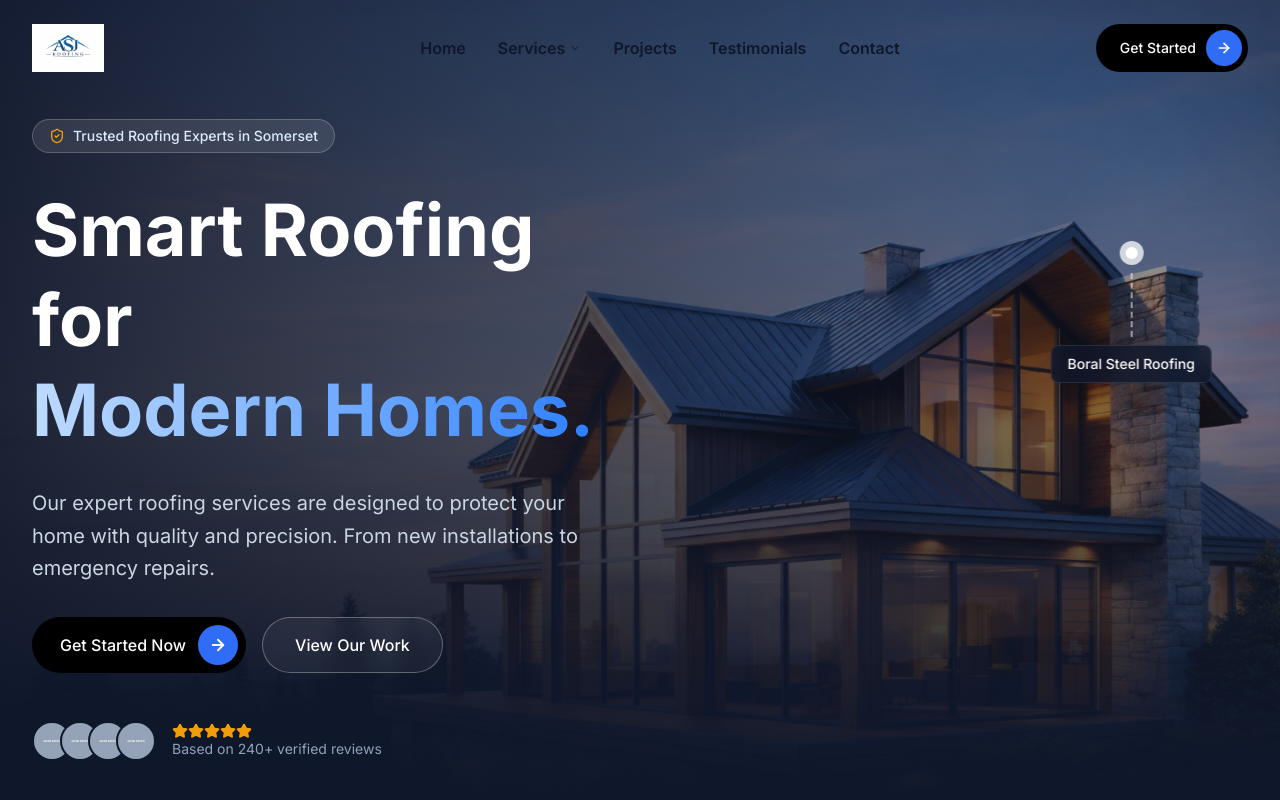
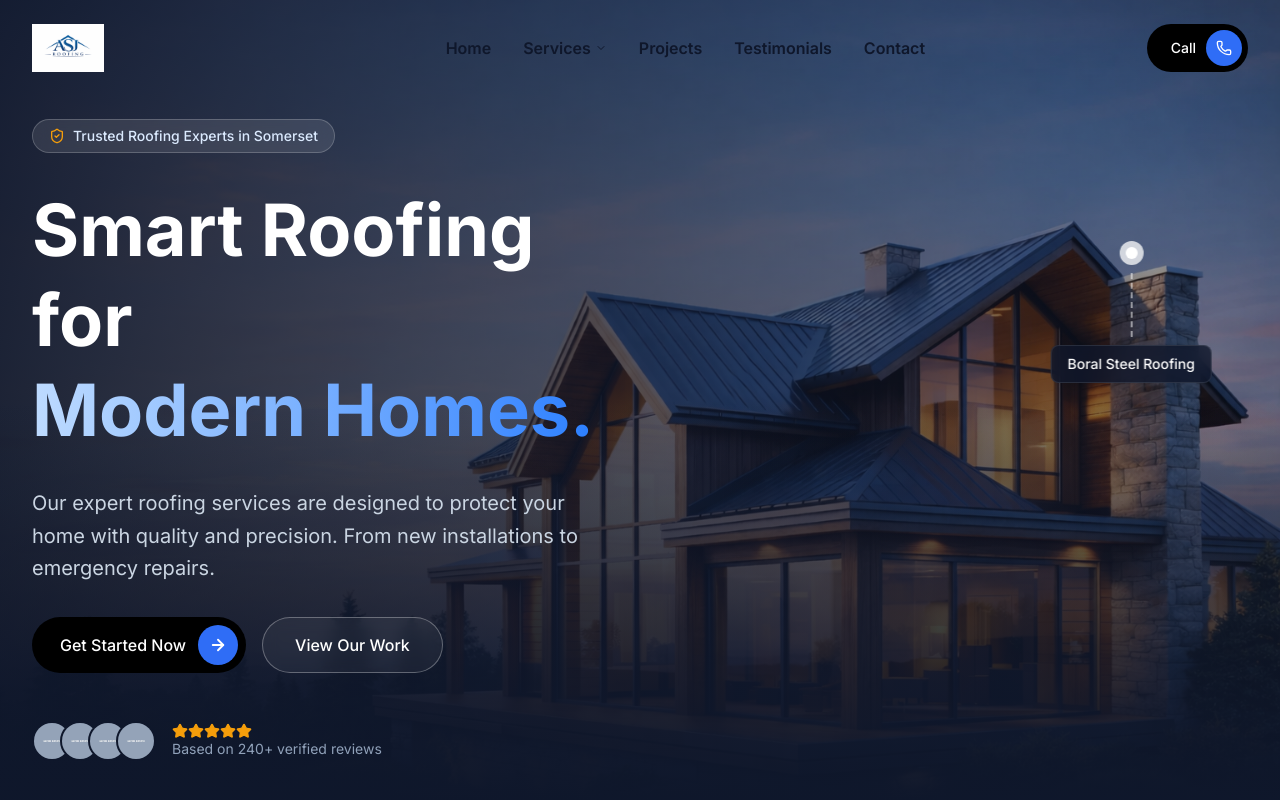
Before and after one commit to razal1113/asjroofing, a Next.js app: page / in a window 1280 px wide. Shown: the top 800 px of the page. Built offline with nearby package versions, Linux system fonts and the light colour scheme.

Commit message:
Auto-sync after agent response

```diff
--- a/src/components/layout/Header.tsx
+++ b/src/components/layout/Header.tsx
@@ -101,15 +101,15 @@ export function Header() {
 
                         {/* CTA Button & Mobile Toggle */}
                         <div className="flex items-center shrink-0">
-                            <Link
-                                href="/contact"
+                            <a
+                                href="tel:+447974100989"
                                 className="hidden md:inline-flex items-center gap-2 bg-black text-white text-sm font-medium pl-5 pr-1.5 py-1.5 rounded-full hover:shadow-lg hover:-translate-y-0.5 transition-all duration-200"
                             >
-                                Get Started
+                                Call
                                 <span className="flex items-center justify-center w-8 h-8 rounded-full bg-[#2F6DF6]">
-                                    <svg width="14" height="14" viewBox="0 0 24 24" fill="none" stroke="white" strokeWidth="2.5" strokeLinecap="round" strokeLinejoin="round"><path d="M5 12h14" /><path d="m12 5 7 7-7 7" /></svg>
+                                    <Phone className="w-4 h-4 text-white" />
                                 </span>
-                            </Link>
+                            </a>
 
                             <button
                                 onClick={() => setIsOpen(!isOpen)}
@@ -169,15 +169,15 @@ export function Header() {
 
                             {/* CTA Button & Mobile Toggle */}
                             <div className="flex items-center shrink-0">
-                                <Link
-                                    href="/contact"
+                                <a
+                                    href="tel:+447974100989"
                                     className="hidden md:inline-flex items-center gap-2.5 bg-black text-white text-sm font-medium pl-6 pr-1.5 py-1.5 rounded-full hover:shadow-lg hover:-translate-y-0.5 transition-all duration-200"
                                 >
-                                    Get Started
+                                    Call
                                     <span className="flex items-center justify-center w-9 h-9 rounded-full bg-[#2F6DF6]">
-                                        <svg width="16" height="16" viewBox="0 0 24 24" fill="none" stroke="white" strokeWidth="2.5" strokeLinecap="round" strokeLinejoin="round"><path d="M5 12h14" /><path d="m12 5 7 7-7 7" /></svg>
+                                        <Phone className="w-4 h-4 text-white" />
                                     </span>
-                                </Link>
+                                </a>
 
                                 <button
                                     onClick={() => setIsOpen(!isOpen)}
@@ -230,16 +230,15 @@ export function Header() {
                         <Phone className="h-5 w-5 mr-3" />
                         07974 100989
                     </a>
-                    <Link
-                        href="/contact"
-                        onClick={() => setIsOpen(false)}
+                    <a
+                        href="tel:+447974100989"
                         className="w-full flex items-center justify-center gap-3 bg-black text-white text-lg font-medium pl-7 pr-2 py-2 rounded-full transition-all duration-200"
                     >
-                        Get Started
+                        Call
                         <span className="flex items-center justify-center w-10 h-10 rounded-full bg-[#2F6DF6]">
-                            <svg width="18" height="18" viewBox="0 0 24 24" fill="none" stroke="white" strokeWidth="2.5" strokeLinecap="round" strokeLinejoin="round"><path d="M5 12h14" /><path d="m12 5 7 7-7 7" /></svg>
+                            <Phone className="w-5 h-5 text-white" />
                         </span>
-                    </Link>
+                    </a>
                 </div>
             </div>
         </header>
```
